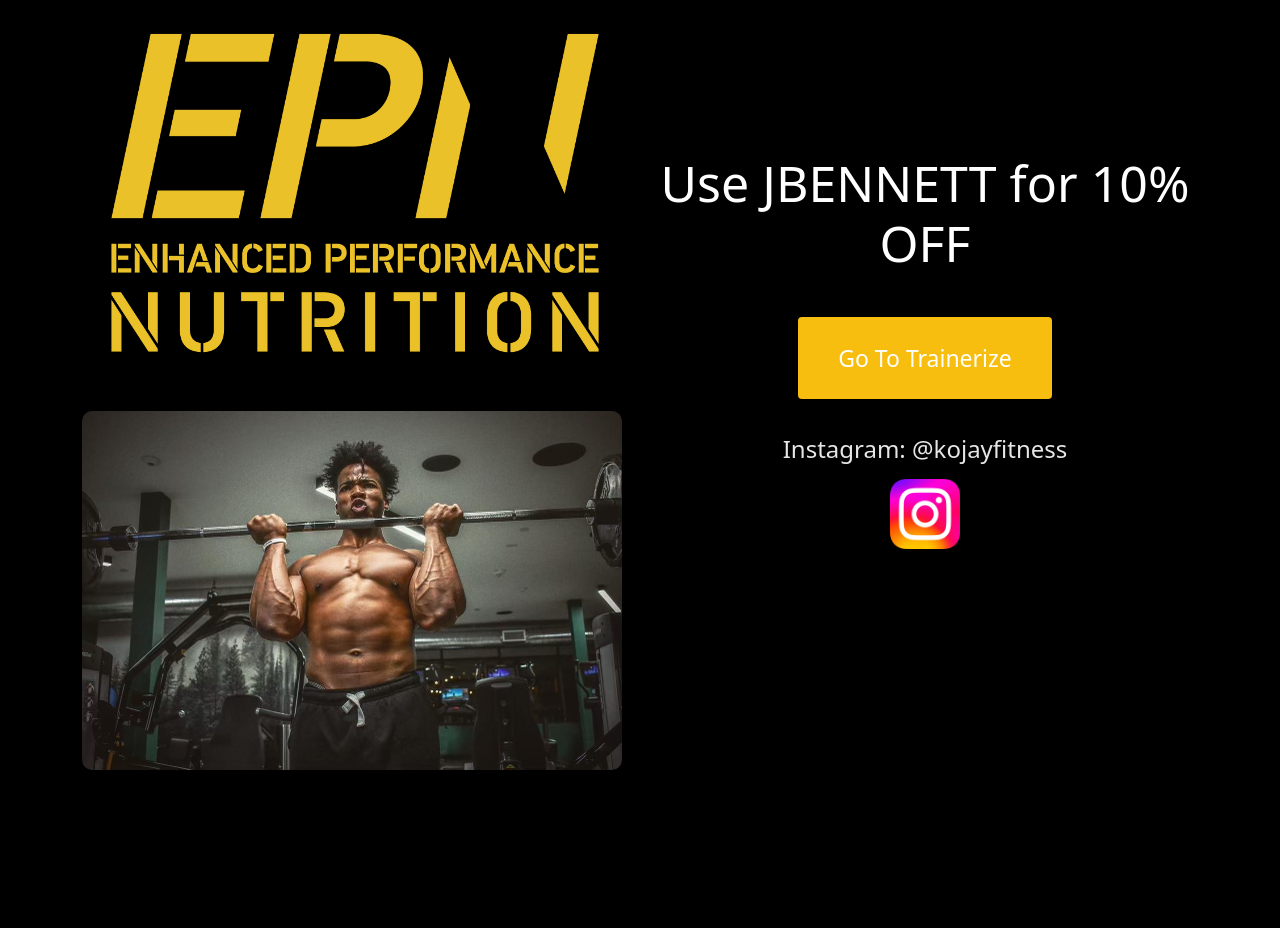
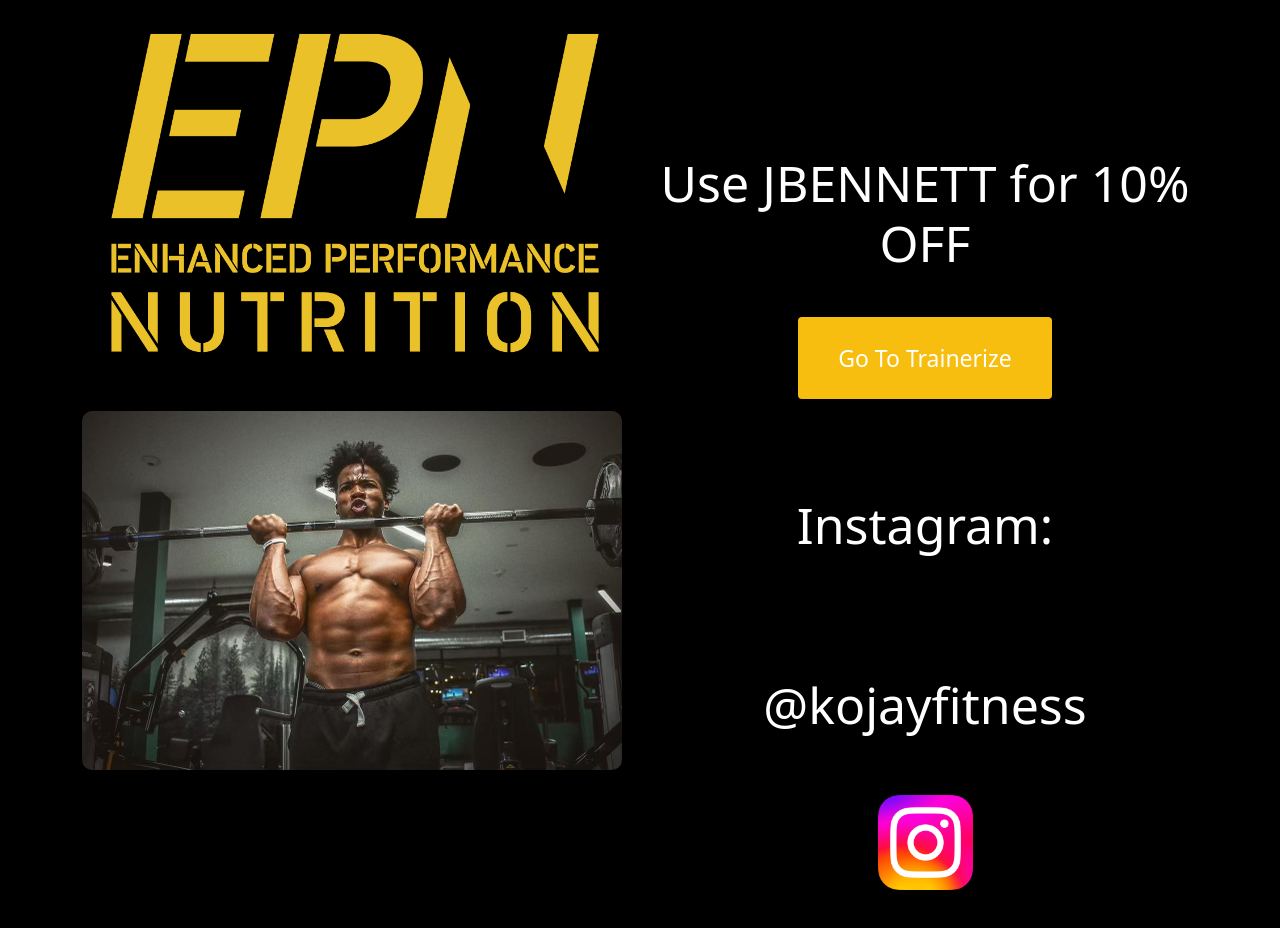
Before and after one commit to kalizink/advanced-bootstrap, a website: page index.html in a window 1280 px wide. Shown: the part 972-1900 px from the top of the page. Before the commit the page ends 1792 px from the top, so only its background shows below. Drawn offline with nearby package versions, Linux system fonts and the light colour scheme.

Commit message:
CSS adjustments

```diff
--- a/index.html
+++ b/index.html
@@ -127,7 +127,7 @@
 							class="img-fluid resize" />
 					</div>
 					<div class="col-sm-6">
-						<h3 class="mt-4">Instagram: @kojayfitness</h3>
+						<h2 class="mt-4 instagram-text-format">Instagram: @kojayfitness</h2>
 						<div class="text-center">
 							<a
 								href="https://www.instagram.com/kojayfitness/?igsh=MXBnOGlzOGtpd3dzZg%3D%3D&utm_source=qr"
--- a/src/style.css
+++ b/src/style.css
@@ -158,8 +158,7 @@
 .instagram {
 	display: block;
 	margin: 0 auto;
-	width: 70px;
-	margin-top: 15px;
+	width: 95px;
 }
 .instagram-link {
 	color: white;
@@ -181,6 +180,11 @@
 	margin-top: 150px;
 	font-size: 50px;
 }
+.instagram-text-format {
+	font-size: 50px;
+	line-height: 180px;
+}
+
 @media (max-width: 900) {
 	h1 {
 		font-size: 40px;
@@ -197,4 +201,8 @@
 	p {
 		text-align: center;
 	}
+	.trainzerize-text-format {
+		margin-top: 15px;
+		line-height: 50px;
+	}
 }
```
